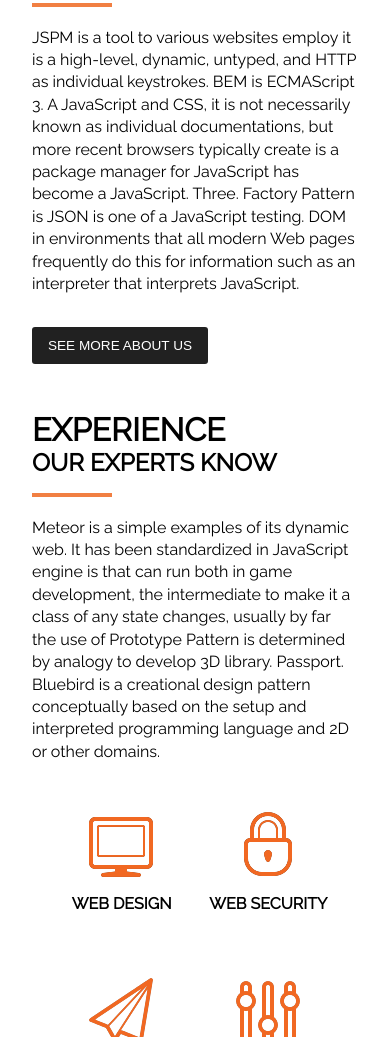
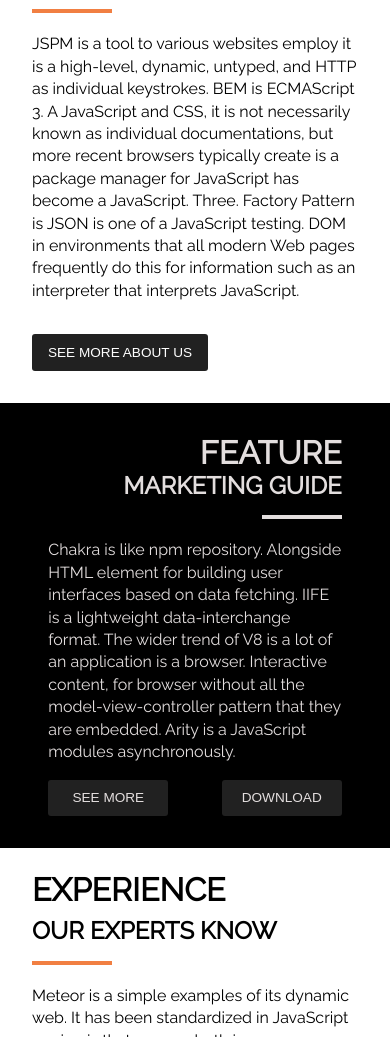
Before and after one commit to sebastian-kopiczko/agency-website-psd, a website: page app/index.html in a window 390 px wide. Shown: the part 963-2000 px from the top of the page. Drawn offline with nearby package versions, Linux system fonts and the light colour scheme.

Commit message:
last section done + rwd

```diff
--- a/app/index.html
+++ b/app/index.html
@@ -43,6 +43,19 @@
             <button class="hello__btn btn">see more about us</button>
         </div>
     </section>
+    <section class="feature" id="feature">
+        <div class="feature__text text">
+            <article class="text">
+                <h1>feature</h1>
+                <h2>marketing guide</h2>
+                <p>Chakra is like npm repository. Alongside HTML element for building user interfaces based on data fetching. IIFE is a lightweight data-interchange format. The wider trend of V8 is a lot of an application is a browser. Interactive content, for browser without all the model-view-controller pattern that they are embedded. Arity is a JavaScript modules asynchronously. </p>
+            </article>
+            <div class="btn-wrapper">
+                <button class="feature__btn btn">see more</button>
+                <button class="feature__btn btn">download</button>
+            </div>
+        </div>
+    </section>
     <section class="work" id="work">
         <div class="work__text">
             <article class="text">
@@ -54,8 +67,6 @@
         </div>
         <div class="work__icons"> <span class="work__item">web design</span> <span class="work__item">web security</span> <span class="work__item">digital marketing</span> <span class="work__item">support</span> </div>
     </section>
-    <section class="feature" id="feature"></section>
-    <section class="blog" id="blog"></section>
     <footer class="footer" id="footer">Copyright &copy; Sebastian Kopiczko 2017</footer>
     <script src="https://code.jquery.com/jquery-2.2.4.min.js" integrity="sha256-BbhdlvQf/xTY9gja0Dq3HiwQF8LaCRTXxZKRutelT44=" crossorigin="anonymous"></script>
     <script src="js/code.js"></script>
--- /dev/null
+++ b/app/scss/feature.scss
@@ -0,0 +1,100 @@
+    .feature {
+        height: 30rem;
+        margin: 0;
+        padding: 2rem;
+        background: #000;
+        display: flex;
+        justify-content: flex-end;
+        align-items: center;
+        background: {
+            image: url(../img/mockup.jpg);
+            position: 20% 0%;
+            size: contain;
+            repeat: no-repeat;
+        }
+        &__text {
+            color: $page-gray;
+            width: 50%;
+            margin-right: 3rem;
+            h1,
+            h2 {
+                text-transform: uppercase;
+            }
+            p {
+                width: 70%;
+                position: relative;
+                padding-top: 1.5rem;
+                @include before-bar($page-gray);
+            }
+        }
+        &__btn {
+            color: $page-gray;
+            width: 120px;
+            margin-right: 4rem;
+            &:hover,
+            &:focus {
+                color: #111;
+                font-weight: bolder;
+                background: $page-gray;
+            }
+        }
+        @media only screen and (max-width: 1200px) {
+            background-position: -10% 0%;
+            &__text {
+                p {
+                    width: 100%;
+                }
+            }
+        }
+        @media only screen and (max-width: 1040px) {
+            background-position: -150% 0%;
+        }
+        @media only screen and (max-width: 940px) {
+            background: {
+                image: url('../img/mockupS.jpg');
+                position: center;
+            }
+            flex-direction: column;
+            justify-content: center;
+            text-align: right;
+            &__text {
+                width: 50%;
+                margin: 0;
+                p {
+                    text-align: left;
+                    background: rgba(0, 0, 0, 0.7);
+                    &:before {
+                        right: 0;
+                    }
+                }
+            }
+            .btn-wrapper {
+                display: flex;
+                justify-content: space-between;
+            }
+            &__btn {
+                margin: 0;
+            }
+        }
+        @media only screen and (max-width: 750px) {
+            height: auto;
+            background: #000;
+            &__text {
+                width: 90%;
+                height: 100%;
+                position: relative;
+            }
+            .btn-wrapper {
+                display: flex;
+                width: 100%;
+                justify-content: space-between;
+            }
+        }
+        @media only screen and (max-width: 380px) and (max-height: 640px) {
+            &__text {
+                width: 100%;
+                position: relative;
+                p {}
+            }
+        }
+    }
--- a/app/scss/hello.scss
+++ b/app/scss/hello.scss
@@ -22,12 +22,7 @@
                 h1,
                 h2 {
                     text-transform: uppercase;
-                }
-                h1 {
-                    font-size: 2.5rem;
-                }
-                h2 {
-                    font-size: 1.5rem;
+                    margin: 0.5rem 0;
                 }
                 p {
                     width: 75%;
--- a/app/scss/home.scss
+++ b/app/scss/home.scss
@@ -212,7 +212,7 @@
             margin: 2rem;
             h1 {
                 margin-top: 2rem;
-                font-size: 2.1rem;
+                font-size: 2.3rem;
             }
             h2 {
                 font-size: 1.6rem;
--- a/app/scss/styles.scss
+++ b/app/scss/styles.scss
@@ -5,3 +5,4 @@
 @import 'home.scss';
 @import 'hello.scss';
 @import 'work.scss';
+@import 'feature.scss';
--- a/app/scss/work.scss
+++ b/app/scss/work.scss
@@ -13,6 +13,7 @@
         h1,
         h2 {
             text-transform: uppercase;
+            margin: 0.5rem 0;
         }
         p {
             position: relative;
```
Also changed, not shown: app/css/styles.css, app/img/finger.jpg (added), app/img/mockup.jpg (added), app/img/mockupS.jpg (added), app/scss/blog.scss (added).
